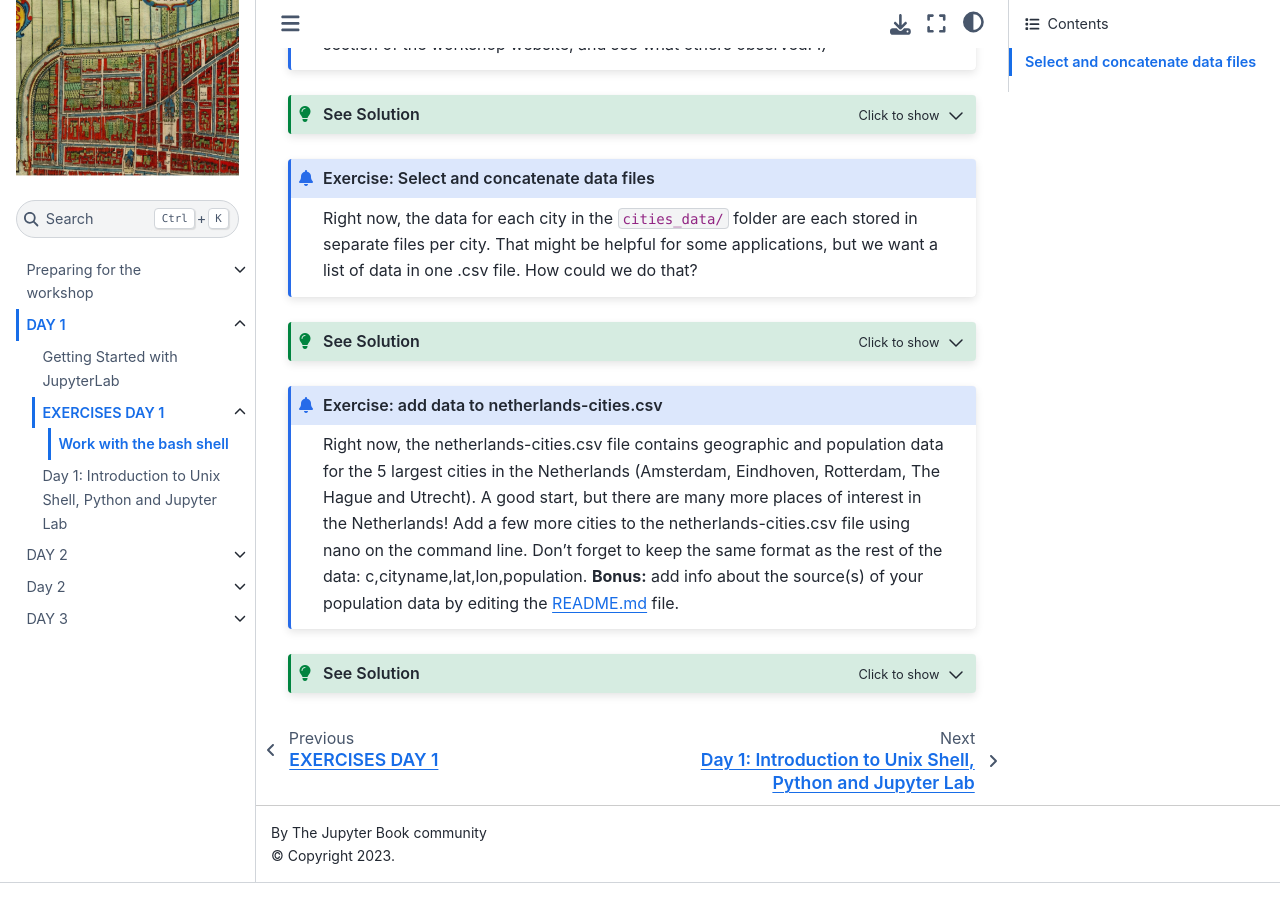
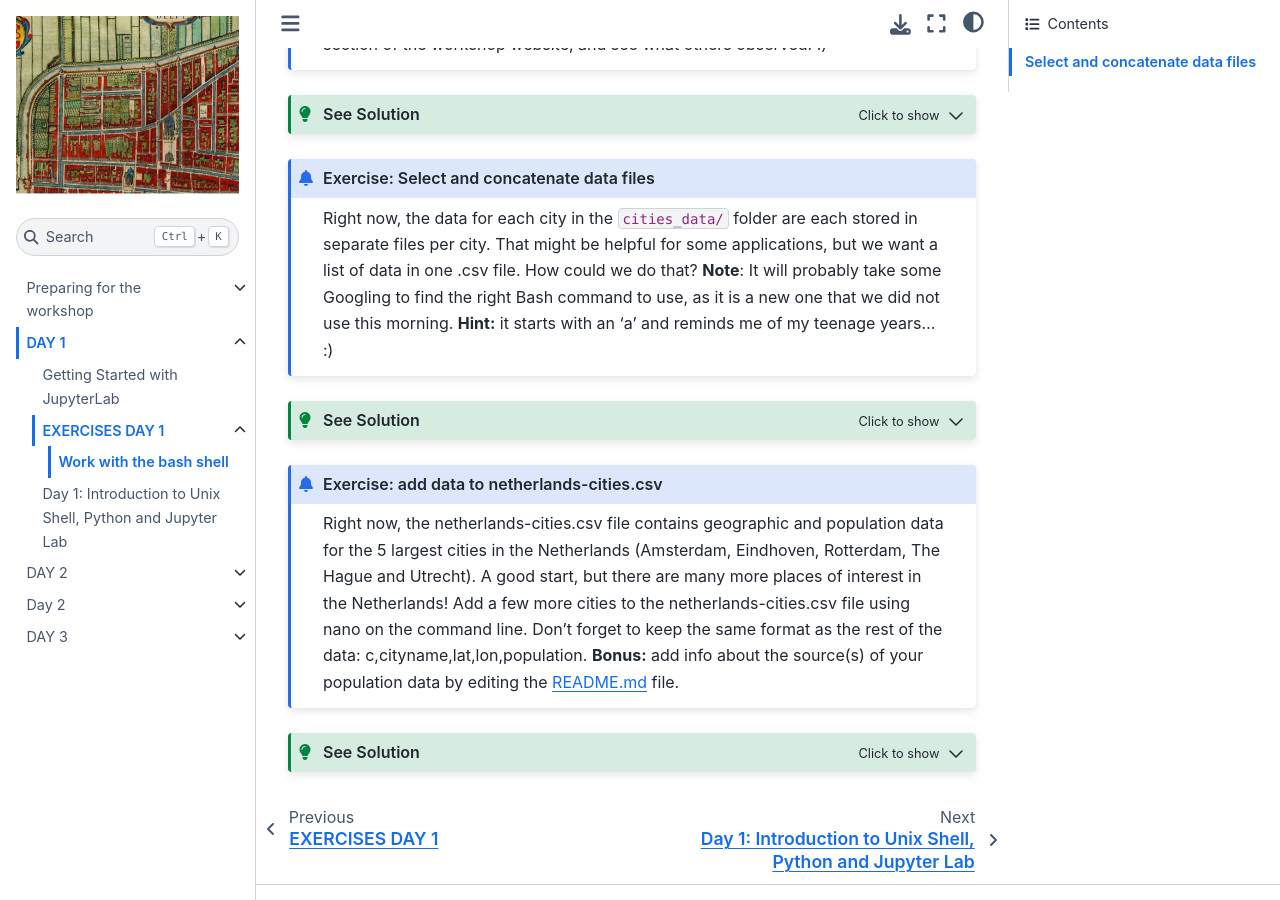
Before and after one commit to the-magnificents/04-02-2021-Carpentry-for-HGIS, a Jupyter Book: the page built from 01_Day_1_Unix_Shell/excercises/B1_exercise.md, in a window 1280 px wide and 900 px high, scrolled down 617 px. Built offline with Jupyter Book 1.0.4 settings and Sphinx 7.4.7 and the Sphinx Book theme 1.1.4, drawn with Linux system fonts in a browser that asks for light colours; pages that are not in the unit, such as notebooks, are missing from menus.

Commit message:
added detail on awk command to exercise 1 day 1

````diff
--- a/01_Day_1_Unix_Shell/excercises/B1_exercise.md
+++ b/01_Day_1_Unix_Shell/excercises/B1_exercise.md
@@ -18,7 +18,7 @@ We have three types of data files in the `cities_data/` directory: .txt, .csv, a
 :::
 
 ```{admonition} Exercise: Select and concatenate data files
- Right now, the data for each city in the `cities_data/` folder are each stored in separate files per city. That might be helpful for some applications, but we want a list of data in one .csv file. How could we do that?
+ Right now, the data for each city in the `cities_data/` folder are each stored in separate files per city. That might be helpful for some applications, but we want a list of data in one .csv file. How could we do that? **Note**: It will probably take some Googling to find the right Bash command to use, as it is a new one that we did not use this morning. **Hint:** it starts with an 'a' and reminds me of my teenage years... :)
 ```
 
 :::{admonition} See Solution
````
